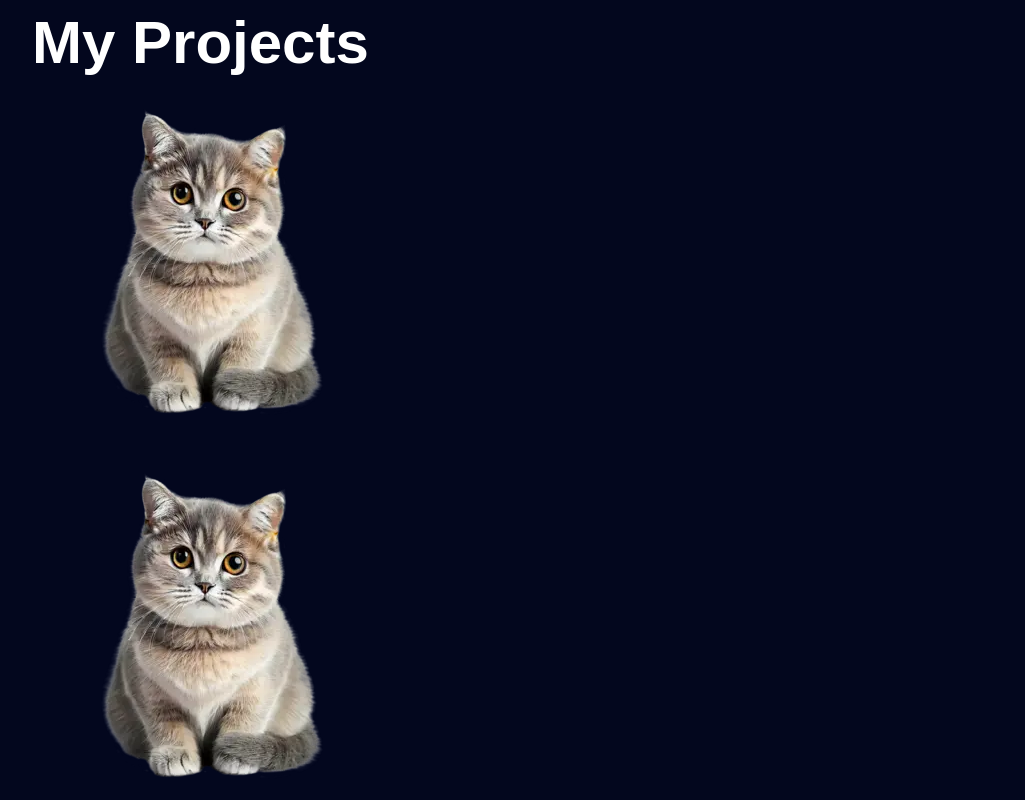
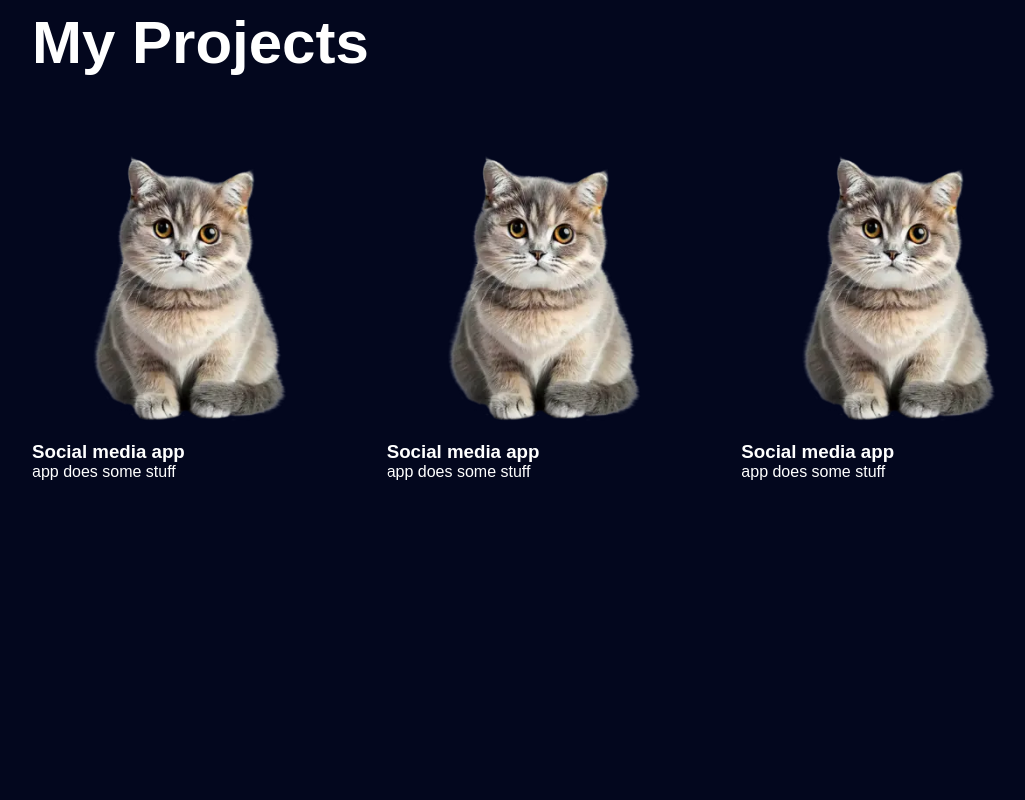
Before and after one commit to kryzical/Portfolio, a plain HTML site: page index.html in a window 1280 px wide. Shown: the part 1820-2620 px from the top of the page, without its empty margins (96-1121 px from the left). After the commit the page ends 2361 px from the top, so only its background shows below. Drawn offline with Linux system fonts and the light colour scheme.

Commit message:
add new stuff

```diff
--- a/index.html
+++ b/index.html
@@ -64,12 +64,27 @@
         <div class="project-list">
             <div class="project">
                 <img src="images/cat.png">
+                <div class="layer">
+                    <h3>Social media app</h3>
+                    <p> app does some stuff</p>
+                    <a href="#"></a>
+                </div>
             </div>
             <div class="project">
                 <img src="images/cat.png">
+                <div class="layer">
+                    <h3>Social media app</h3>
+                    <p> app does some stuff</p>
+                    <a href="#"></a>
+                </div>
             </div>
             <div class="project">
                 <img src="images/cat.png">
+                <div class="layer">
+                    <h3>Social media app</h3>
+                    <p> app does some stuff</p>
+                    <a href="#"></a>
+                </div>
             </div>
         </div>
     </div>
--- a/style.css
+++ b/style.css
@@ -138,3 +138,24 @@ nav ul li a:hover::after{
 #portfolio{
     padding: 50px 0;
 }
+.project-list{
+    display: grid;
+    grid-template-columns: repeat(auto-fit,minmax(250px,1fr));
+    grid-gap: 40px;
+    margin-top: 50px;
+}
+.project{
+    border-radius: 10px;
+    position: relative;
+    overflow: hidden;
+}
+.project img{
+    width: 100%;
+    border-radius: 10px;
+    display: block;
+}
+.layer{
+    width: 100%;
+    height: 100%;
+    background: linear-gradient(rgba());
+}
```
